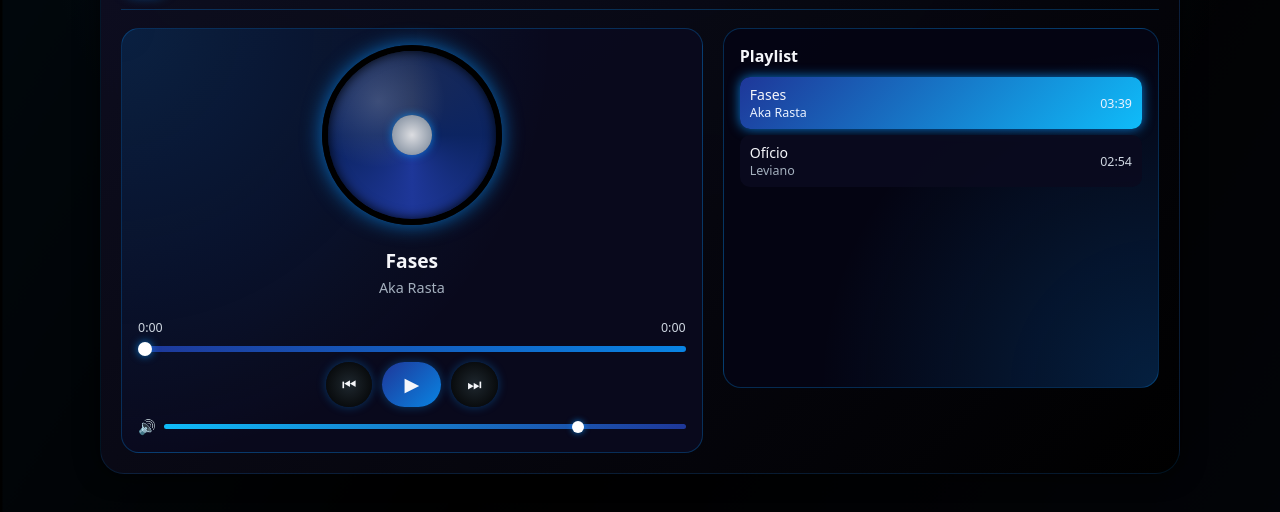
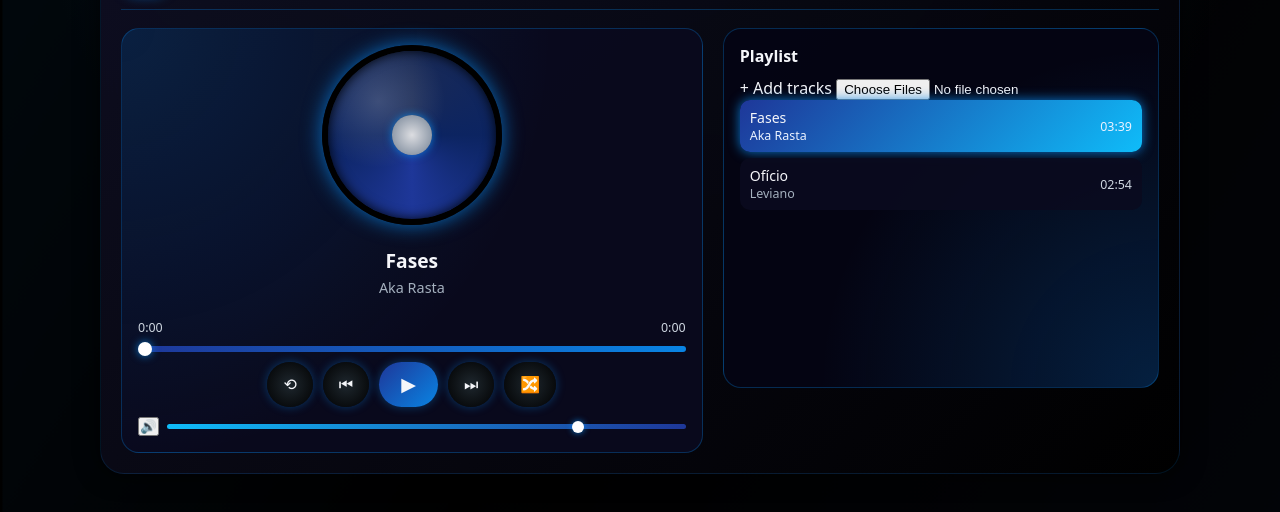
Before and after one commit to Joaolbero/online-music-player, a plain HTML site: page src/online-music-player/index.html in a window 1280 px wide. Shown: the part 200-712 px from the top of the page. Drawn offline with Linux system fonts and the light colour scheme.

Commit message:
Atualizando Index / Updating Index

```diff
--- a/src/online-music-player/index.html
+++ b/src/online-music-player/index.html
@@ -32,6 +32,7 @@
         <div class="track-info">
           <h2 id="track-title">Track Title</h2>
           <p id="track-artist">Artist</p>
+          <p id="now-playing-label" class="now-playing-label"></p>
         </div>
 
         <div class="controls">
@@ -41,19 +42,27 @@
           </div>
           <input type="range" id="progress-bar" min="0" max="100" value="0" step="0.1">
           <div class="buttons-row">
+            <button id="repeat-btn" class="control-btn control-btn-small">⟲</button>
             <button id="prev-btn" class="control-btn">⏮</button>
             <button id="play-btn" class="control-btn control-btn-main">▶</button>
             <button id="next-btn" class="control-btn">⏭</button>
+            <button id="shuffle-btn" class="control-btn control-btn-small">🔀</button>
           </div>
           <div class="volume-row">
-            <span class="volume-icon">🔊</span>
+            <button id="mute-btn" class="mute-btn">🔊</button>
             <input type="range" id="volume-bar" min="0" max="1" step="0.01" value="0.8">
           </div>
         </div>
       </section>
 
       <aside class="playlist-panel">
-        <h3>Playlist</h3>
+        <div class="playlist-header">
+          <h3>Playlist</h3>
+          <label class="file-input-label">
+            <span>+ Add tracks</span>
+            <input type="file" id="file-input" accept="audio/*" multiple>
+          </label>
+        </div>
         <ul id="playlist"></ul>
       </aside>
     </main>
```
